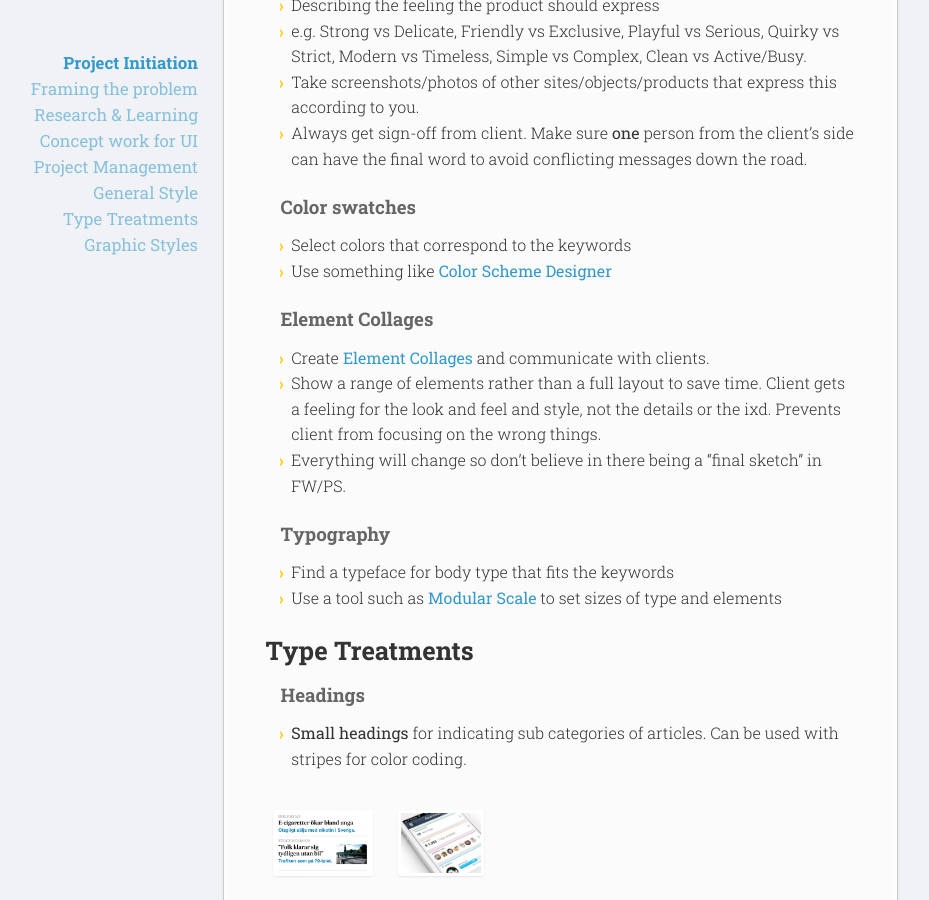
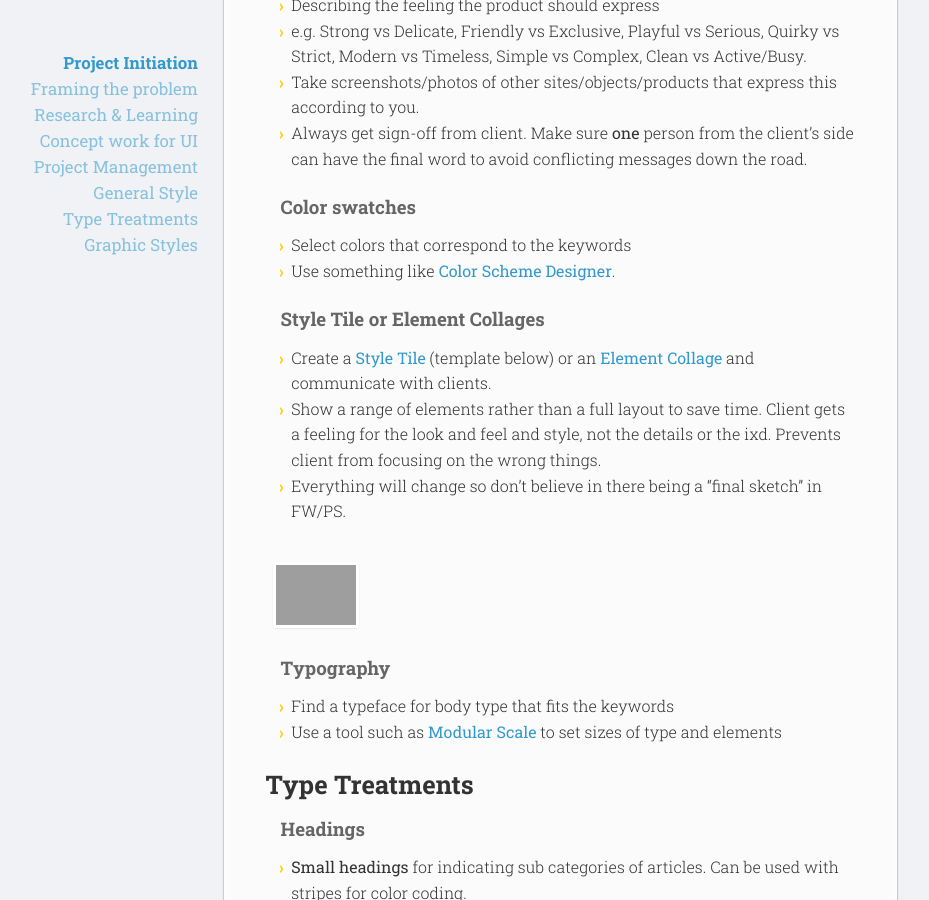
Before and after one commit to Magnus-G/Process, a Jekyll site: the page built from index.md, in a window 1280 px wide and 900 px high, scrolled down 6681 px. Shown: the whole window, without its empty margins (92-1021 px from the left). Built offline with Jekyll 4.4.1, drawn with Linux system fonts in a browser that asks for light colours; nearby versions of some CDN libraries; Markdown is read by kramdown in place of the engine named in the settings; grey boxes are pictures that could not be loaded.

Commit message:
Update index.md

```diff
--- a/index.md
+++ b/index.md
@@ -242,12 +242,16 @@ General Style
 
 ### Color swatches
 * Select colors that correspond to the keywords
-* Use something like [Color Scheme Designer](http://colorschemedesigner.com/)
+* Use something like [Color Scheme Designer](http://colorschemedesigner.com/).
 
-### Element Collages
-* Create [Element Collages](http://danielmall.com/articles/rif-element-collages/) and communicate with clients.
+### Style Tile or Element Collages
+* Create a [Style Tile](http://styletil.es/) (template below) or an [Element Collage](http://danielmall.com/articles/rif-element-collages/) and communicate with clients.
 * Show a range of elements rather than a full layout to save time. Client gets a feeling for the look and feel and style, not the details or the ixd. Prevents client from focusing on the wrong things.
 * Everything will change so don't believe in there being a "final sketch" in FW/PS.
+
+<div class="img-examples">
+  <a class="popup" href="images/style/style-tile.png"><img src="images/style/style-tile.png" alt=""></a>
+</div>
 
 ### Typography
 * Find a typeface for body type that fits the keywords
```
